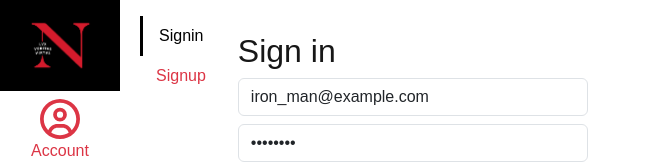
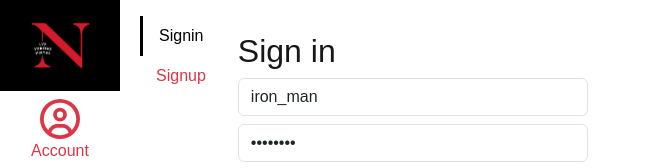
Before and after one commit to arundaniel-kennedy/kambaz-react-web-app, a Next.js app: page /Account/Signin in a window 1280 px wide. Shown: the top 168 px of the page, without its empty margins (0-651 px from the left). Built offline with nearby package versions, Linux system fonts and the light colour scheme; no server answers.

Commit message:
fixed wrong axios call

```diff
--- a/app/(Kambaz)/Account/Signin/page.tsx
+++ b/app/(Kambaz)/Account/Signin/page.tsx
@@ -10,7 +10,7 @@ import * as client from "../client";
 
 export default function Signin() {
   const [credentials, setCredentials] = useState({
-    email: "iron_man@example.com",
+    email: "iron_man",
     password: "stark123",
   });
   const dispatch = useDispatch();
--- a/app/(Kambaz)/Account/client.ts
+++ b/app/(Kambaz)/Account/client.ts
@@ -21,7 +21,7 @@ interface SigninResponse {
 
 export const signin = async (credentials: SigninCredentials): Promise<SigninResponse | any> => {
     try {
-        const response = await axiosWithCredentials.post<SigninResponse>(`${USERS_API}/signin`, credentials);
+        const response = await axios.post<SigninResponse>(`${USERS_API}/signin`, credentials);
         return response.data;
     } catch (error) {
         if (axios.isAxiosError(error)) {
@@ -37,7 +37,7 @@ interface SignupUser {
 }
 
 export const signup = async (user: SignupUser) => {
-    const response = await axiosWithCredentials.post(`${USERS_API}/signup`, user);
+    const response = await axios.post(`${USERS_API}/signup`, user);
     return response.data;
 };
 interface UpdateUser {
```
